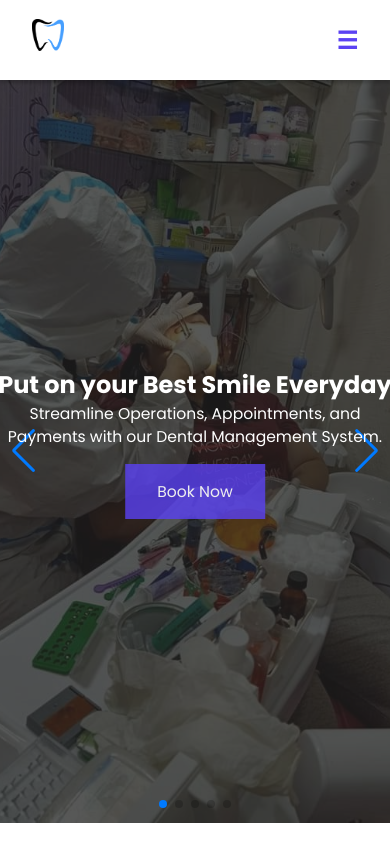
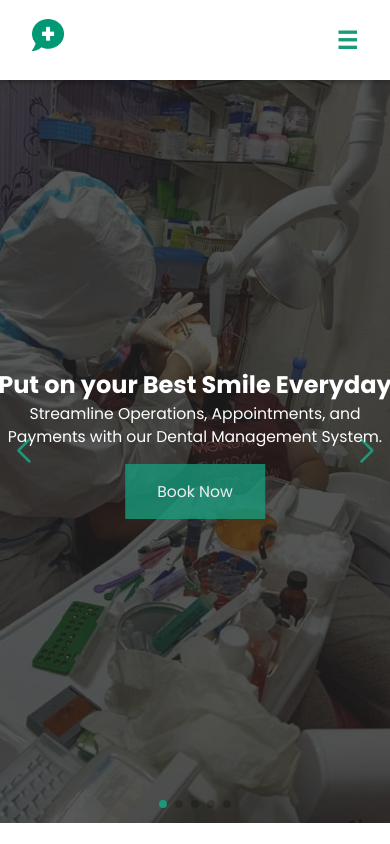
Before and after one commit to ryncrdl/dental-clinic, a React (Create React App) app: page / in a window 390 px wide. Shown: the top 844 px of the page. Built offline with nearby package versions, Linux system fonts and the light colour scheme; no server answers.

Commit message:
updates responsiveness

```diff
--- a/src/components/Home.js
+++ b/src/components/Home.js
@@ -1,6 +1,5 @@
 import { Swiper, SwiperSlide } from "swiper/react"
 
-// Import Swiper styles
 import "swiper/css"
 import "swiper/css/navigation"
 import "swiper/css/pagination"
--- a/src/index.css
+++ b/src/index.css
@@ -13,8 +13,8 @@
   --clr-1: #ffffff;
   --clr-2: #eeeeee;
   --clr-3: #212121;
-  --clr-4: rgb(91, 66, 243, 0.8);
-  --clr-5: #5b42f3;
+  --clr-4: rgb(24, 154, 123, 0.8);
+  --clr-5: #189a7b;
   --shadow-1: 0rem 0rem 0.5rem 0.1rem rgba(0, 0, 0, 0.1);
   --transition-1: all 0.5s ease;
 }
@@ -112,6 +112,17 @@ header nav a:hover {
 #slider {
   position: absolute;
   inset: 0 0 0 0;
+}
+
+.swiper-button-prev:after,
+.swiper-button-next:after {
+  font-size: 1.5rem !important;
+  font-weight: bolder;
+  color: var(--clr-5);
+}
+
+.swiper-pagination-bullet-active {
+  background: var(--clr-5) !important;
 }
 
 .swiper-slide img {
--- a/src/responsive.css
+++ b/src/responsive.css
@@ -103,3 +103,13 @@
     }
   }
 }
+
+@media only screen and (max-width: 450px) {
+  #contact-container {
+    min-width: 100%;
+  }
+
+  body {
+    min-width: 360px;
+  }
+}
```
Also changed, not shown: public/logo.png, src/assets/logo.png.
